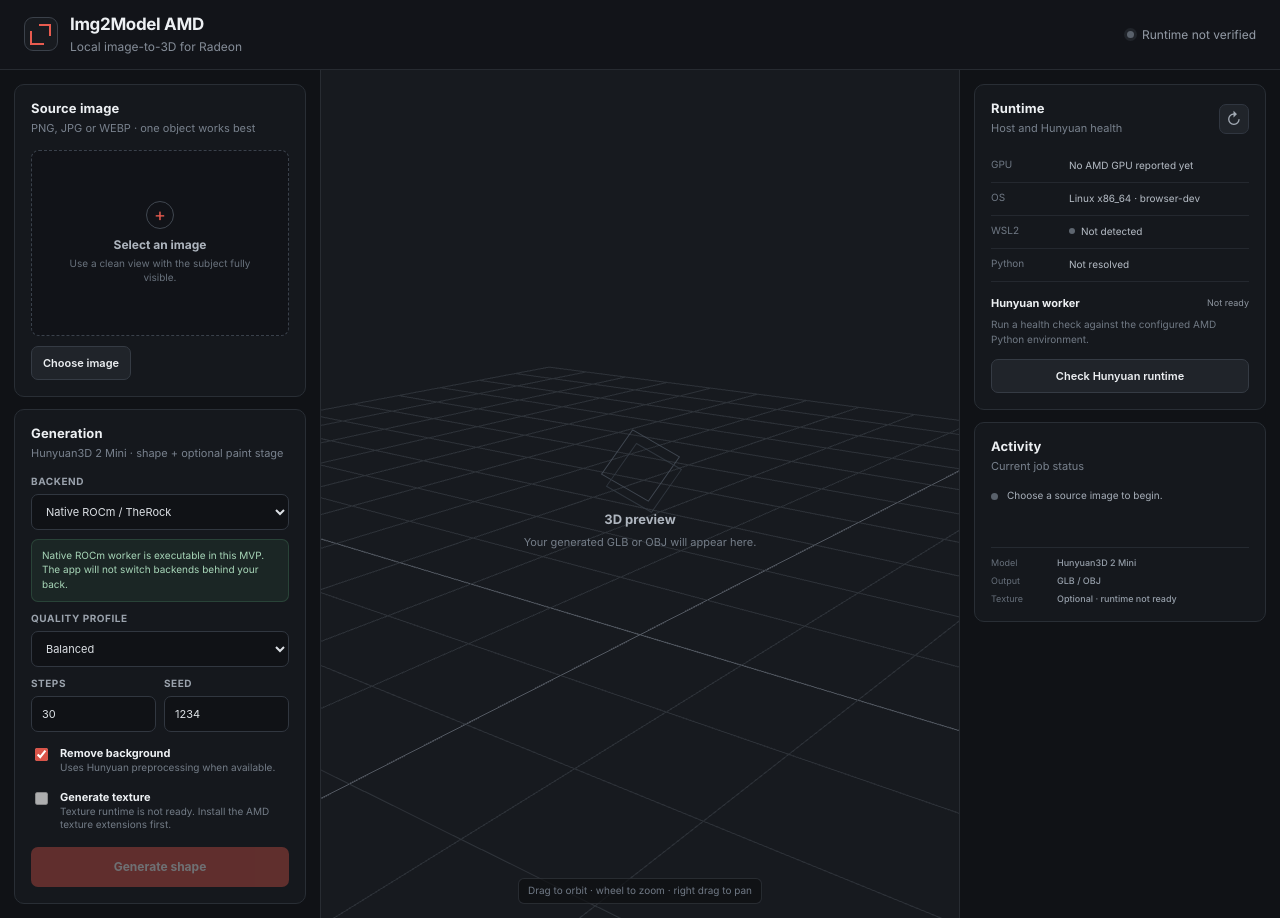
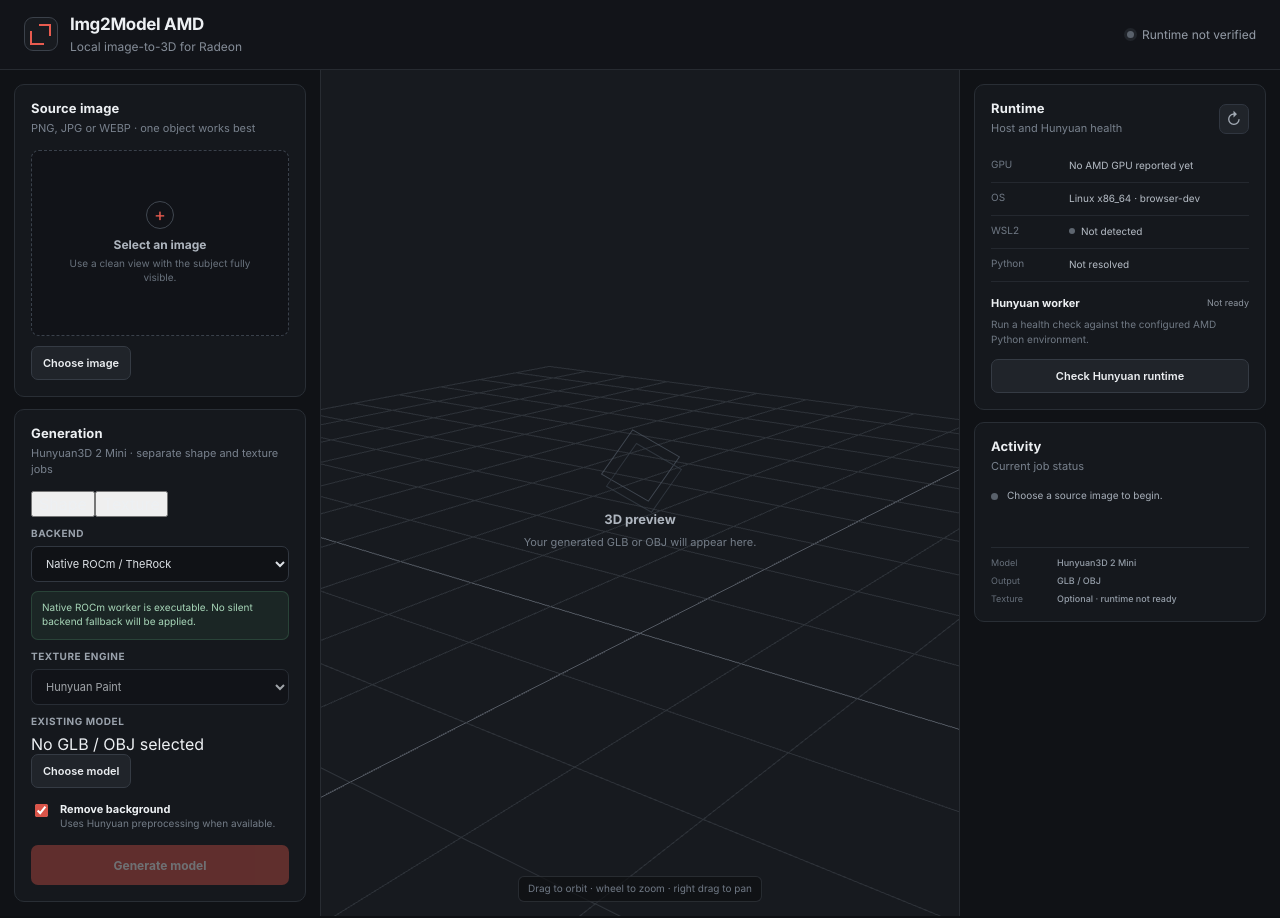
Before and after one commit to quendae/img2model-amd, a React (Vite) app in the folder apps/desktop/: page / in a window 1280 px wide. Built offline with nearby package versions, Linux system fonts and the light colour scheme.

Commit message:
feat: add shape and texture workflow UI

```diff
--- a/apps/desktop/src/components/GenerationPanel.tsx
+++ b/apps/desktop/src/components/GenerationPanel.tsx
@@ -1,23 +1,38 @@
-import type { BackendId, GenerationOptions } from '../domain/types';
+import { textureProfileDescriptions, textureProfileLabels } from '../domain/textureProfiles';
+import type {
+  BackendId,
+  GenerationOptions,
+  ShapeOutputMode,
+  TextureEngineId,
+  TextureProfile,
+  WorkflowMode,
+} from '../domain/types';
 
 interface GenerationPanelProps {
   backend: BackendId;
+  workflowMode: WorkflowMode;
+  outputMode: ShapeOutputMode;
   profile: GenerationOptions['profile'];
+  textureProfile: TextureProfile;
+  textureEngine: TextureEngineId;
+  textureMeshPath: string | null;
   seed: number;
   steps: number;
   removeBackground: boolean;
-  texture: boolean;
   textureAvailable: boolean;
   busy: boolean;
   canGenerate: boolean;
   progress?: number | null;
   progressLabel?: string | null;
   onBackendChange: (backend: BackendId) => void;
+  onWorkflowModeChange: (mode: WorkflowMode) => void;
+  onShapeOutputModeChange: (mode: ShapeOutputMode) => void;
   onProfileChange: (profile: GenerationOptions['profile']) => void;
+  onTextureProfileChange: (profile: TextureProfile) => void;
   onSeedChange: (seed: number) => void;
   onStepsChange: (steps: number) => void;
   onRemoveBackgroundChange: (enabled: boolean) => void;
-  onTextureChange: (enabled: boolean) => void;
+  onChooseMesh: () => void;
   onGenerate: () => void;
 }
 
@@ -27,36 +42,77 @@ const backendLabels: Record<BackendId, string> = {
   vulkan: 'Vulkan (experimental)',
 };
 
+const textureProfiles: TextureProfile[] = ['auto', 'safe', 'balanced', 'quality'];
+
 export function GenerationPanel({
   backend,
+  workflowMode,
+  outputMode,
   profile,
+  textureProfile,
+  textureEngine,
+  textureMeshPath,
   seed,
   steps,
   removeBackground,
-  texture,
   textureAvailable,
   busy,
   canGenerate,
   progress,
   progressLabel,
   onBackendChange,
+  onWorkflowModeChange,
+  onShapeOutputModeChange,
   onProfileChange,
+  onTextureProfileChange,
   onSeedChange,
   onStepsChange,
   onRemoveBackgroundChange,
-  onTextureChange,
+  onChooseMesh,
   onGenerate,
 }: GenerationPanelProps) {
   const backendReady = backend === 'native-rocm';
   const progressValue = Math.min(100, Math.max(0, progress ?? 0));
+  const textureRequested = workflowMode === 'texture' || outputMode === 'model-and-texture';
+  const missingTextureRuntime = textureRequested && !textureAvailable;
+  const missingMesh = workflowMode === 'texture' && !textureMeshPath;
+  const actionLabel = workflowMode === 'texture'
+    ? 'Generate texture'
+    : outputMode === 'model-and-texture'
+      ? 'Generate model + texture'
+      : 'Generate model';
+  const actionDisabled = !canGenerate || !backendReady || busy || missingTextureRuntime || missingMesh;
 
   return (
     <section className="panel generation-panel" aria-labelledby="generation-heading">
       <div className="panel-heading">
         <div>
           <h2 id="generation-heading">Generation</h2>
-          <p>Hunyuan3D 2 Mini · shape + optional paint stage</p>
+          <p>Hunyuan3D 2 Mini · separate shape and texture jobs</p>
         </div>
+      </div>
+
+      <div className="mode-tabs" role="tablist" aria-label="Generation mode">
+        <button
+          type="button"
+          role="tab"
+          aria-selected={workflowMode === 'shape'}
+          className={workflowMode === 'shape' ? 'active' : ''}
+          disabled={busy}
+          onClick={() => onWorkflowModeChange('shape')}
+        >
+          Shape
+        </button>
+        <button
+          type="button"
+          role="tab"
+          aria-selected={workflowMode === 'texture'}
+          className={workflowMode === 'texture' ? 'active' : ''}
+          disabled={busy}
+          onClick={() => onWorkflowModeChange('texture')}
+        >
+          Texture
+        </button>
       </div>
 
       <label className="field">
@@ -70,12 +126,14 @@ export function GenerationPanel({
 
       <div className={`backend-note ${backendReady ? 'ready' : 'warning'}`}>
         {backendReady
-          ? 'Native ROCm worker is executable in this MVP. The app will not switch backends behind your back.'
-          : `${backendLabels[backend]} is not executable in this MVP yet. No silent fallback will be applied.`}
+          ? 'Native ROCm worker is executable. No silent backend fallback will be applied.'
+          : `${backendLabels[backend]} is not executable in this workflow yet. No silent fallback will be applied.`}
       </div>
 
+      {workflowMode === 'shape' ? (
+        <>
           <label className="field">
-        <span>Quality profile</span>
+            <span>Shape quality</span>
             <select
               value={profile}
               onChange={(event) => onProfileChange(event.target.value as GenerationOptions['profile'])}
@@ -108,6 +166,73 @@ export function GenerationPanel({
             </label>
           </div>
 
+          <div className="field">
+            <span>Output</span>
+            <div className="segmented-control" aria-label="Shape output">
+              <button
+                type="button"
+                aria-pressed={outputMode === 'model-only'}
+                className={outputMode === 'model-only' ? 'active' : ''}
+                onClick={() => onShapeOutputModeChange('model-only')}
+              >
+                Model only
+              </button>
+              <button
+                type="button"
+                aria-pressed={outputMode === 'model-and-texture'}
+                className={outputMode === 'model-and-texture' ? 'active' : ''}
+                disabled={!textureAvailable}
+                onClick={() => onShapeOutputModeChange('model-and-texture')}
+              >
+                Model + texture
+              </button>
+            </div>
+          </div>
+        </>
+      ) : (
+        <>
+          <label className="field">
+            <span>Texture engine</span>
+            <select value={textureEngine} disabled aria-label="Texture engine">
+              <option value="hunyuan-paint">Hunyuan Paint</option>
+            </select>
+          </label>
+
+          <div className="field">
+            <span>Existing model</span>
+            <div className="mesh-picker">
+              <div title={textureMeshPath ?? undefined}>{textureMeshPath ?? 'No GLB / OBJ selected'}</div>
+              <button type="button" className="secondary-button" disabled={busy} onClick={onChooseMesh}>
+                Choose model
+              </button>
+            </div>
+          </div>
+        </>
+      )}
+
+      {textureRequested && (
+        <div className="field">
+          <span>Texture profile</span>
+          <div className="texture-profile-grid">
+            {textureProfiles.map((value) => (
+              <button
+                key={value}
+                type="button"
+                aria-pressed={textureProfile === value}
+                className={textureProfile === value ? 'active' : ''}
+                onClick={() => onTextureProfileChange(value)}
+              >
+                <strong>{textureProfileLabels[value]}</strong>
+                <small>{textureProfileDescriptions[value]}</small>
+              </button>
+            ))}
+          </div>
+          {!textureAvailable && (
+            <div className="backend-note warning">Texture runtime is not ready. Install the AMD texture extensions first.</div>
+          )}
+        </div>
+      )}
+
       <label className="toggle-row">
         <input
           type="checkbox"
@@ -120,31 +245,13 @@ export function GenerationPanel({
         </span>
       </label>
 
-      <label className="toggle-row">
-        <input
-          type="checkbox"
-          checked={texture}
-          disabled={!textureAvailable}
-          aria-label="Generate texture"
-          onChange={(event) => onTextureChange(event.target.checked)}
-        />
-        <span>
-          <strong>Generate texture</strong>
-          <small>
-            {textureAvailable
-              ? 'Hunyuan Paint runs as a separate stage with CPU offload on 16 GB VRAM.'
-              : 'Texture runtime is not ready. Install the AMD texture extensions first.'}
-          </small>
-        </span>
-      </label>
-
       <button
         type="button"
         className="primary-button"
-        disabled={!canGenerate || !backendReady || busy}
+        disabled={actionDisabled}
         onClick={onGenerate}
       >
-        {busy ? 'Generating…' : texture ? 'Generate shape + texture' : 'Generate shape'}
+        {busy ? 'Generating…' : actionLabel}
       </button>
 
       {busy && (
```
Lines whose indentation alone changed are shown as unchanged.
